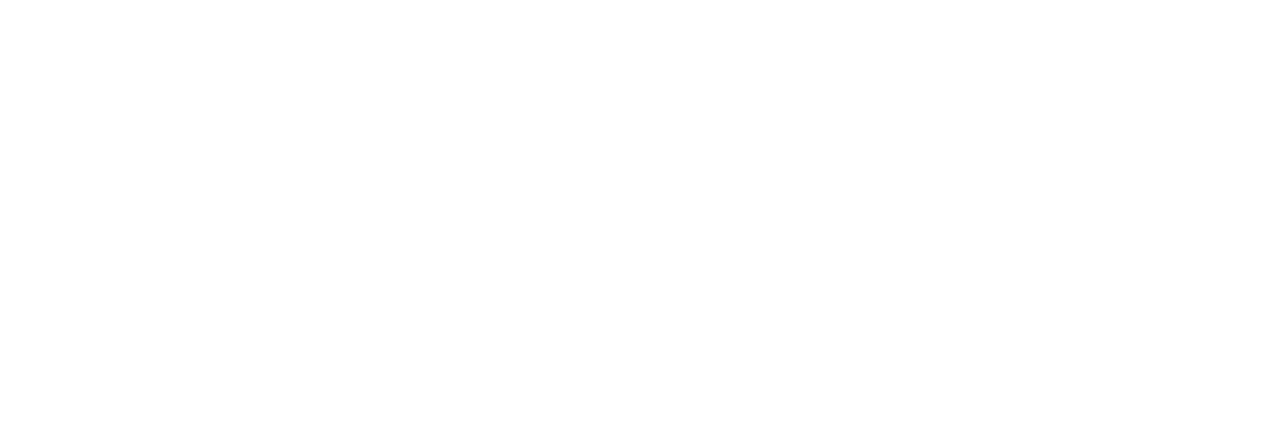
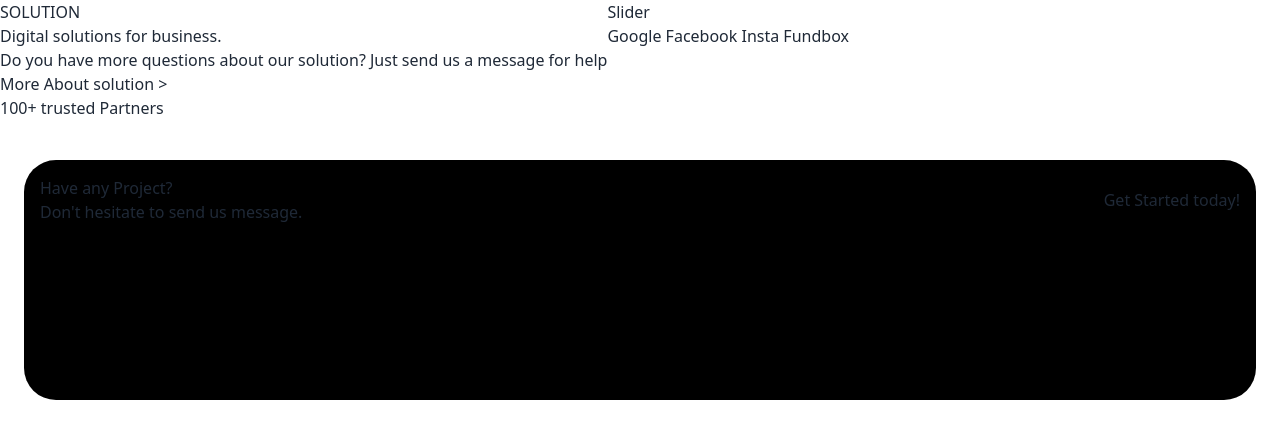
Before and after one commit to wwwrt/tema9Tailwind, a website: page index.html in a window 1280 px wide. Drawn offline with nearby package versions, Linux system fonts and the light colour scheme.

Commit message:
structura pagina

```diff
--- a/index.html
+++ b/index.html
@@ -15,6 +15,46 @@
 <body>
 
 
+        <!-- first half -->
+        <div>
+            <div class="flex flex-row">
+                <!-- left -->
+                <div class="flex flex-col">
+
+                    <p>SOLUTION</p>
+                    <p>Digital solutions for business.</p>
+                    <p>Do you have more questions about our solution? Just send us a message for help</p>
+                    <p>More About solution > </p>
+                    <p>100+ trusted Partners</p>
+
+                </div>
+
+                <!-- right -->
+                <div class="flex flex-col">
+
+                    <div>Slider</div>
+                    <div>Google Facebook Insta Fundbox</div>
+
+                </div>
+            </div>
+
+        </div>
+
+
+
+        <!-- second half -->
+        <div class="justify-center bg-black p-4 ml-6 mr-6 my-10" style="border-radius: 2rem; height: 15rem;">
+            <div class="flex justify-between">
+                <!-- left -->
+                <div class="flex flex-col">
+                    <div class="">Have any Project?</div>
+                    <div class="">Don't hesitate to send us message.</div>
+                </div>
+
+                <!-- right -->
+                <button class="">Get Started today!</button>
+            </div>
+        </div>
 
 </body>
 
```
